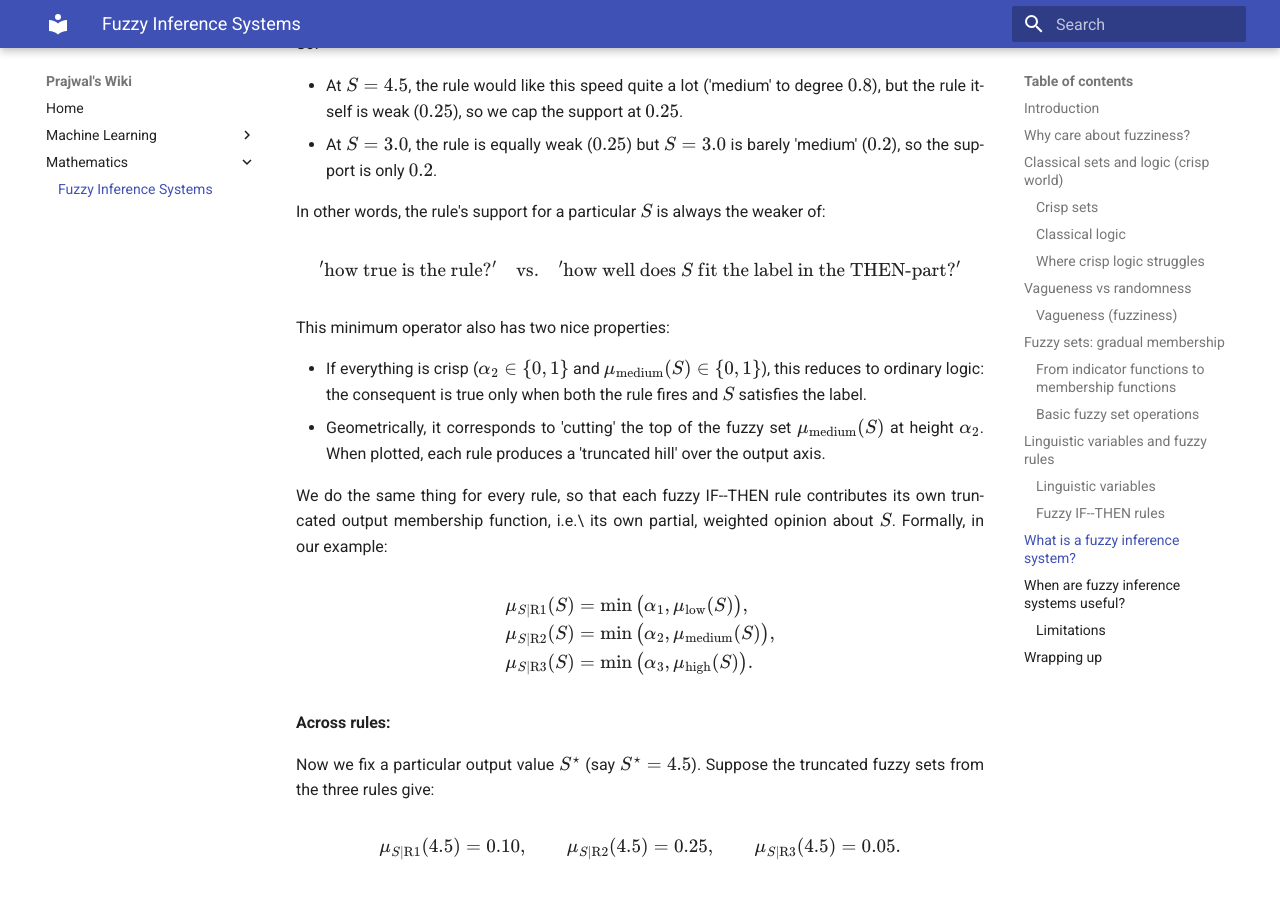
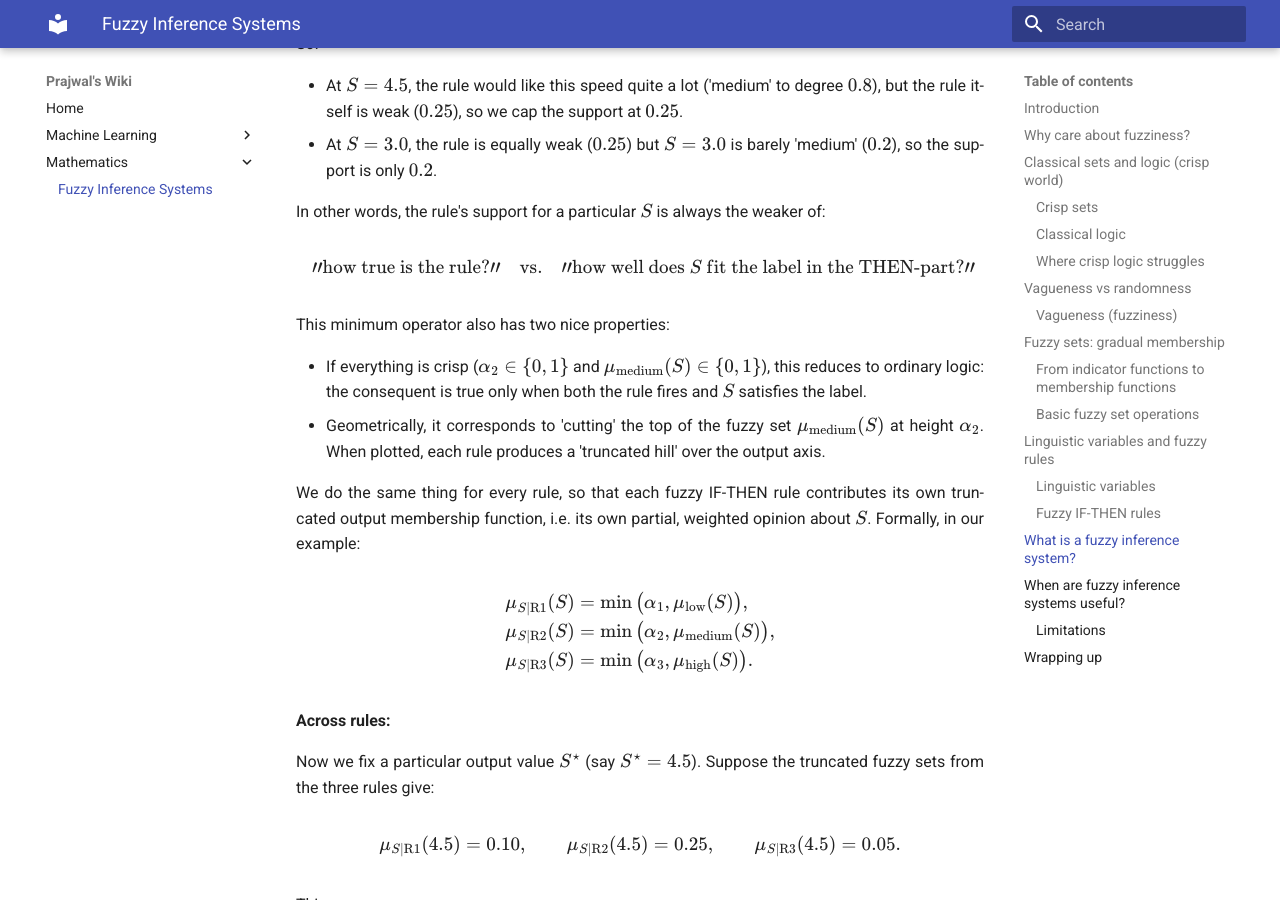
Before and after one commit to pj1911/my-wiki, an MkDocs documentation site: the page built from docs/Fuzzy Inference Systems.md, in a window 1280 px wide and 900 px high, scrolled down 8850 px. Built offline with MkDocs 1.6.1 and Material for MkDocs 9.7.7, drawn with Linux system fonts in a browser that asks for light colours; some of the changed text lies outside the part shown.

```diff
--- a/docs/Fuzzy Inference Systems.md
+++ b/docs/Fuzzy Inference Systems.md
@@ -75,7 +75,7 @@ Consider the question: "Is a \(168\) cm person tall?". There is no randomness he
  For instance, we might say:
 
 $$
-\text{'Tall'}(168\text{ cm}) = 0.6,
+\text{"Tall"}(168\text{ cm}) = 0.6,
 $$
 
 meaning '168 cm is tall to degree \(0.6\)'. This is a different numerical quantity than a probability. With that distinction in mind, we can now define fuzzy sets.
@@ -87,7 +87,7 @@ meaning '168 cm is tall to degree \(0.6\)'. This is a different numerical quanti
 Recall, if \(X\) is a set defined on temperatures and A is a subset of it, defined as
 
 $$
-A = \{\text{temperatures considered 'hot'}\}.
+A = \{\text{temperatures considered "hot"}\}.
 $$
 
 In classical set theory, we must draw a sharp line: maybe \(A = \{ x \in X : x \ge 60^\circ\mathrm{C} \}\). We can express this with an *indicator or membership function*:
@@ -168,9 +168,9 @@ which means \(10^\circ\)C is fully cold, \(15^\circ\)C is 'half cold', and \(25^
 
 Thus a single numeric value, such as \(25^\circ\mathrm{C}\), can belong to several of these fuzzy sets at once, but with different degrees of membership.
 
-### Fuzzy IF--THEN rules
+### Fuzzy IF-THEN rules
 
-Now we can express knowledge in a very natural form using fuzzy sets. For instance, in a simple temperature control scenario, we might want to decide how fast a fan should run based on how warm the room feels. A human would say something like: **IF** temperature is warm **THEN** fan speed is medium. More formally, this is a fuzzy IF--THEN rule of the form:
+Now we can express knowledge in a very natural form using fuzzy sets. For instance, in a simple temperature control scenario, we might want to decide how fast a fan should run based on how warm the room feels. A human would say something like: **IF** temperature is warm **THEN** fan speed is medium. More formally, this is a fuzzy IF-THEN rule of the form:
 
 $$
 \text{IF } x \text{ is } A \text{ THEN } y \text{ is } B.
@@ -206,19 +206,19 @@ We use two inputs and one output:
 For \(T\) we use two fuzzy sets:
 
 $$
-\text{'cool'}, \quad \text{'warm'},
+\text{"cool"}, \quad \text{"warm"},
 $$
 
 for \(H\) we use two:
 
 $$
-\text{'dry'}, \quad \text{'humid'},
+\text{"dry"}, \quad \text{"humid"},
 $$
 
 and for \(S\) we use three:
 
 $$
-\text{'low'}, \quad \text{'medium'}, \quad \text{'high'}.
+\text{"low"}, \quad \text{"medium"}, \quad \text{"high"}.
 $$
 
 We will use the fixed input
@@ -398,7 +398,7 @@ So:
 In other words, the rule's support for a particular \(S\) is always the weaker of:
 
 \[
-    '\text{how true is the rule?}' \quad \text{vs.} \quad '\text{how well does } S \text{ fit the label in the THEN-part?}'
+    "\text{how true is the rule?}" \quad \text{vs.} \quad "\text{how well does } S \text{ fit the label in the THEN-part?}"
 \]
 
 This minimum operator also has two nice properties:
@@ -406,7 +406,7 @@ This minimum operator also has two nice properties:
 - If everything is crisp (\(\alpha_2 \in \{0,1\}\) and \(\mu_{\text{medium}}(S) \in \{0,1\}\)), this reduces to ordinary logic: the consequent is true only when both the rule fires and \(S\) satisfies the label.
 - Geometrically, it corresponds to 'cutting' the top of the fuzzy set \(\mu_{\text{medium}}(S)\) at height \(\alpha_2\). When plotted, each rule produces a 'truncated hill' over the output axis.
 
-We do the same thing for every rule, so that each fuzzy IF--THEN rule contributes its own truncated output membership function, i.e.\ its own partial, weighted opinion about \(S\). Formally, in our example:
+We do the same thing for every rule, so that each fuzzy IF-THEN rule contributes its own truncated output membership function, i.e. its own partial, weighted opinion about \(S\). Formally, in our example:
 
 $$
 \begin{aligned}
@@ -523,7 +523,7 @@ Fuzzy inference systems also have limitations:
 
 ## Wrapping up
 
-We started from classical sets and logic, where membership and truth are crisp, and saw that they struggle with inherently vague concepts like 'tall' or 'warm'. Fuzzy sets extend the idea of set membership to degrees in \([0,1]\), which can capture how well a specific value fits a vague category. Using fuzzy sets, we defined linguistic variables and fuzzy IF--THEN rules. A fuzzy inference system then:
+We started from classical sets and logic, where membership and truth are crisp, and saw that they struggle with inherently vague concepts like 'tall' or 'warm'. Fuzzy sets extend the idea of set membership to degrees in \([0,1]\), which can capture how well a specific value fits a vague category. Using fuzzy sets, we defined linguistic variables and fuzzy IF-THEN rules. A fuzzy inference system then:
 
 1. fuzzifies numerical inputs,
 2. evaluates fuzzy rules,
```
Also changed, not shown: other parts of docs/Fuzzy Inference Systems.md (+1 -1 lines).
